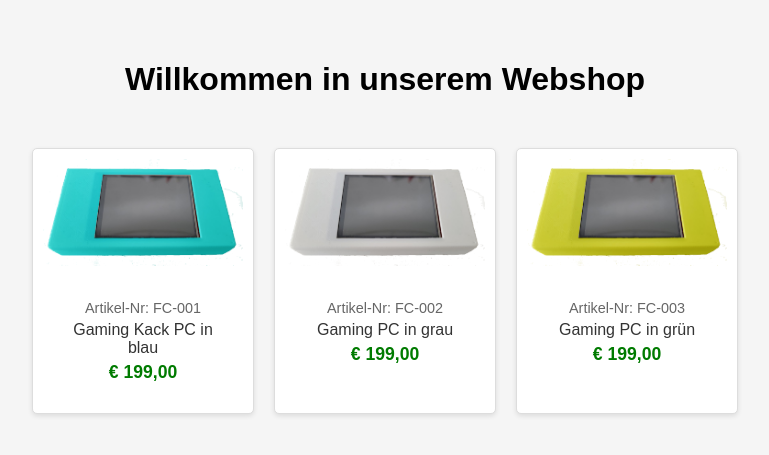
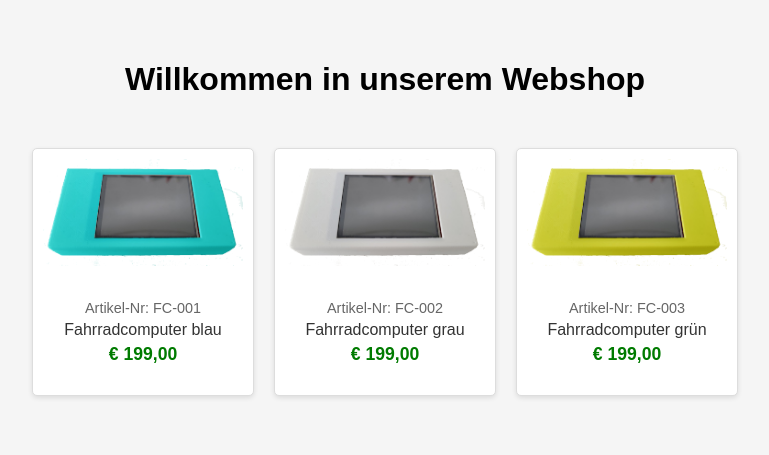
Before and after one commit to philippGtz/E3FIAE-Team-1, a Flask app: page /catalog in a window 1280 px wide. Shown: the top 455 px of the page, without its empty margins (255-1024 px from the left). Run offline with Flask 3, Linux system fonts and the light colour scheme; parts of the project's set-up code (start-up, migrations or seed data) failed here and were passed over.

Commit message:
new Data

```diff
--- a/templates/catalog.html
+++ b/templates/catalog.html
@@ -23,7 +23,7 @@
         <img src="static/images/fc-1.jpg" alt="Artikel 1" class="thumbnail">
         <div class="info">
             <div class="artikelnummer">Artikel-Nr: FC-001</div>
-            <div class="beschreibung">Gaming Kack PC in blau</div>
+            <div class="beschreibung">Fahrradcomputer blau</div>
             <div class="preis">€ 199,00</div>
         </div>
     </div>
@@ -33,7 +33,7 @@
         <img src="static/images/fc-2.jpg" alt="Artikel 2" class="thumbnail">
         <div class="info">
             <div class="artikelnummer">Artikel-Nr: FC-002</div>
-            <div class="beschreibung">Gaming PC in grau</div>
+            <div class="beschreibung">Fahrradcomputer grau</div>
             <div class="preis">€ 199,00</div>
         </div>
     </div>
@@ -43,7 +43,7 @@
         <img src="static/images/fc-3.jpg" alt="Artikel 3" class="thumbnail">
         <div class="info">
             <div class="artikelnummer">Artikel-Nr: FC-003</div>
-            <div class="beschreibung">Gaming PC in grün</div>
+            <div class="beschreibung">Fahrradcomputer grün</div>
             <div class="preis">€ 199,00</div>
         </div>
     </div>
```
